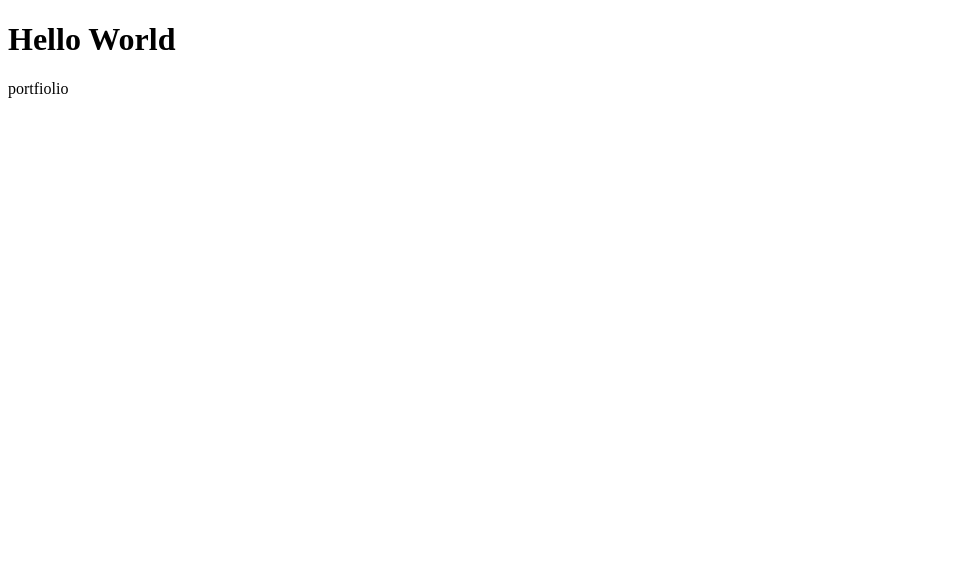
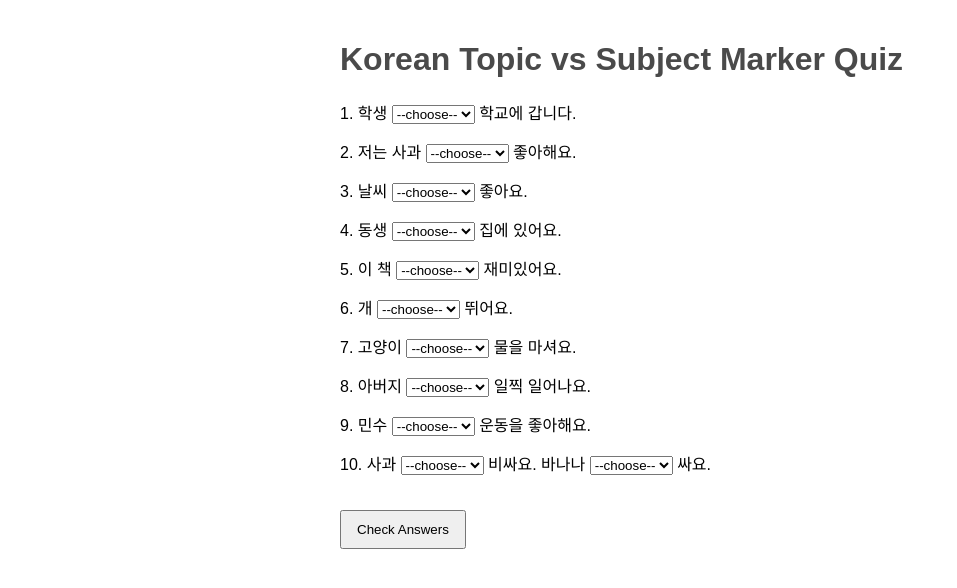
Before and after one commit to avamc/avamc.github.io, a plain HTML site: page index.html in a window 1280 px wide. Shown: the whole page, without its empty margins (0-957 px from the left). Drawn offline with Linux system fonts and the light colour scheme.

Commit message:
chat gpt korean quiz
i hope it works

```diff
--- a/index.html
+++ b/index.html
@@ -1,7 +1,161 @@
 <!DOCTYPE html>
-<html>
+<html lang="ko">
+<head>
+  <meta charset="UTF-8">
+  <title>Korean Marker Quiz</title>
+  <style>
+    body {
+      font-family: sans-serif;
+      padding: 20px;
+      max-width: 600px;
+      margin: auto;
+    }
+    h1 {
+      color: #4a4a4a;
+    }
+    .question {
+      margin-bottom: 15px;
+    }
+    button {
+      padding: 10px 15px;
+      margin-top: 20px;
+    }
+    .result {
+      margin-top: 20px;
+      font-weight: bold;
+    }
+  </style>
+</head>
 <body>
-<h1>Hello World</h1>
-<p>portfiolio</p>
+
+  <h1>Korean Topic vs Subject Marker Quiz</h1>
+
+  <form id="quiz-form">
+    <div class="question">1. 학생 <select name="q1">
+      <option value="">--choose--</option>
+      <option value="은">은</option>
+      <option value="는">는</option>
+      <option value="이">이</option>
+      <option value="가">가</option>
+    </select> 학교에 갑니다.</div>
+
+    <div class="question">2. 저는 사과 <select name="q2">
+      <option value="">--choose--</option>
+      <option value="은">은</option>
+      <option value="는">는</option>
+      <option value="이">이</option>
+      <option value="가">가</option>
+    </select> 좋아해요.</div>
+
+    <div class="question">3. 날씨 <select name="q3">
+      <option value="">--choose--</option>
+      <option value="은">은</option>
+      <option value="는">는</option>
+      <option value="이">이</option>
+      <option value="가">가</option>
+    </select> 좋아요.</div>
+
+    <div class="question">4. 동생 <select name="q4">
+      <option value="">--choose--</option>
+      <option value="은">은</option>
+      <option value="는">는</option>
+      <option value="이">이</option>
+      <option value="가">가</option>
+    </select> 집에 있어요.</div>
+
+    <div class="question">5. 이 책 <select name="q5">
+      <option value="">--choose--</option>
+      <option value="은">은</option>
+      <option value="는">는</option>
+      <option value="이">이</option>
+      <option value="가">가</option>
+    </select> 재미있어요.</div>
+
+    <div class="question">6. 개 <select name="q6">
+      <option value="">--choose--</option>
+      <option value="은">은</option>
+      <option value="는">는</option>
+      <option value="이">이</option>
+      <option value="가">가</option>
+    </select> 뛰어요.</div>
+
+    <div class="question">7. 고양이 <select name="q7">
+      <option value="">--choose--</option>
+      <option value="은">은</option>
+      <option value="는">는</option>
+      <option value="이">이</option>
+      <option value="가">가</option>
+    </select> 물을 마셔요.</div>
+
+    <div class="question">8. 아버지 <select name="q8">
+      <option value="">--choose--</option>
+      <option value="은">은</option>
+      <option value="는">는</option>
+      <option value="이">이</option>
+      <option value="가">가</option>
+    </select> 일찍 일어나요.</div>
+
+    <div class="question">9. 민수 <select name="q9">
+      <option value="">--choose--</option>
+      <option value="은">은</option>
+      <option value="는">는</option>
+      <option value="이">이</option>
+      <option value="가">가</option>
+    </select> 운동을 좋아해요.</div>
+
+    <div class="question">10. 사과 <select name="q10a">
+      <option value="">--choose--</option>
+      <option value="은">은</option>
+      <option value="는">는</option>
+      <option value="이">이</option>
+      <option value="가">가</option>
+    </select> 비싸요. 바나나 <select name="q10b">
+      <option value="">--choose--</option>
+      <option value="은">은</option>
+      <option value="는">는</option>
+      <option value="이">이</option>
+      <option value="가">가</option>
+    </select> 싸요.</div>
+
+    <button type="button" onclick="checkAnswers()">Check Answers</button>
+  </form>
+
+  <div class="result" id="result"></div>
+
+  <script>
+    const answers = {
+      q1: "이",
+      q2: "를",
+      q3: "는",
+      q4: "이",
+      q5: "은",
+      q6: "가",
+      q7: "가",
+      q8: "가",
+      q9: "는",
+      q10a: "는",
+      q10b: "는"
+    };
+
+    function checkAnswers() {
+      let form = document.forms["quiz-form"];
+      let score = 0;
+
+      if (form["q1"].value === "이") score++;
+      if (form["q2"].value === "는") score++;
+      if (form["q3"].value === "는") score++;
+      if (form["q4"].value === "이") score++;
+      if (form["q5"].value === "은") score++;
+      if (form["q6"].value === "가") score++;
+      if (form["q7"].value === "가") score++;
+      if (form["q8"].value === "가") score++;
+      if (form["q9"].value === "는") score++;
+      if (form["q10a"].value === "는") score++;
+      if (form["q10b"].value === "는") score++;
+
+      document.getElementById("result").innerText = `You got ${score} out of 11 correct!`;
+    }
+  </script>
+
 </body>
 </html>
```
